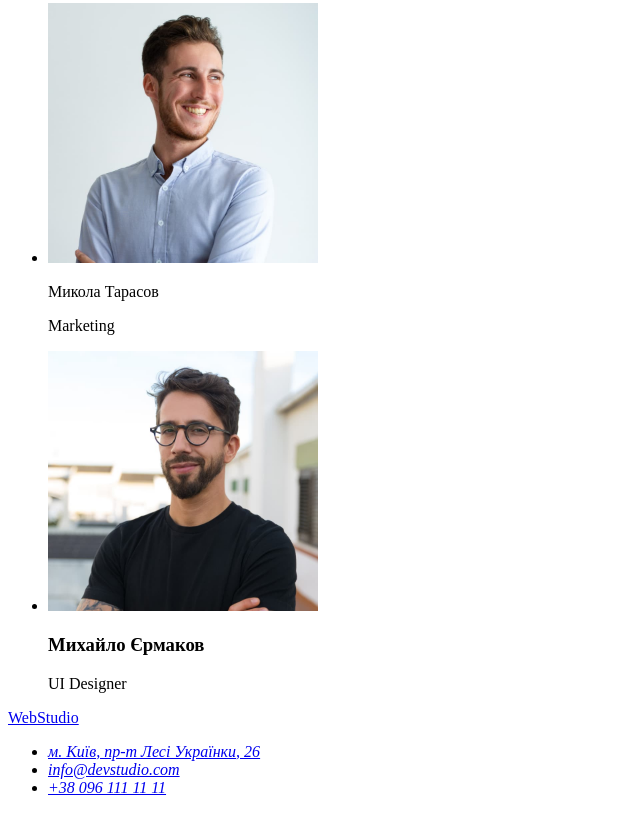
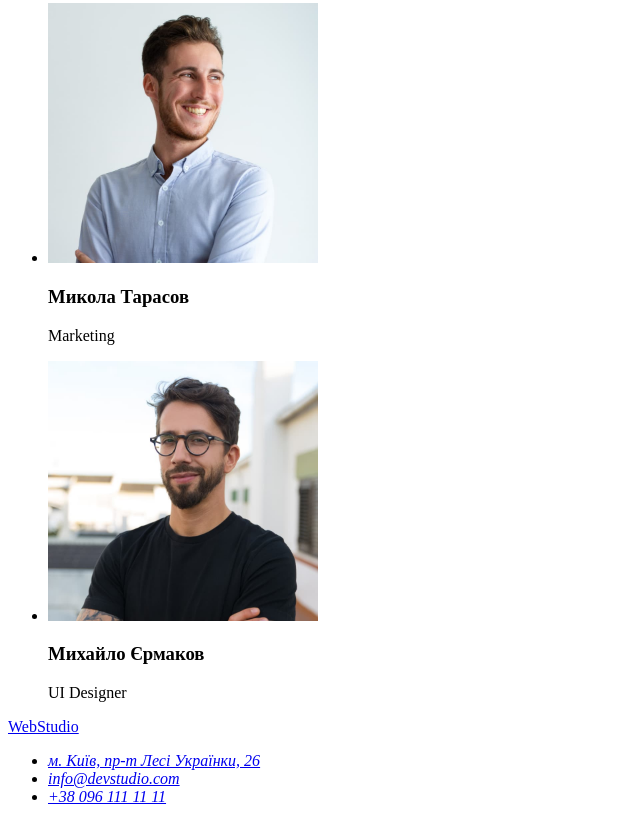
Before and after one commit to AVOSAS/goit-markup-hw-01, a plain HTML site: page index.html in a window 1280 px wide. Shown: the part 2312-3134 px from the top of the page, without its empty margins (0-640 px from the left). Drawn offline with Linux system fonts and the light colour scheme.

Commit message:
change p- h3

```diff
--- a/index.html
+++ b/index.html
@@ -90,7 +90,7 @@
                     </li>
                     <li>
                         <img src="./images/nikolayTarasov.jpg" alt="Микола Тарасов фото" width="270" />
-                        <p>Микола Тарасов</p>
+                        <h3>Микола Тарасов</h3>
                         <p>Marketing</p>
                     </li>
                     <li>
```
